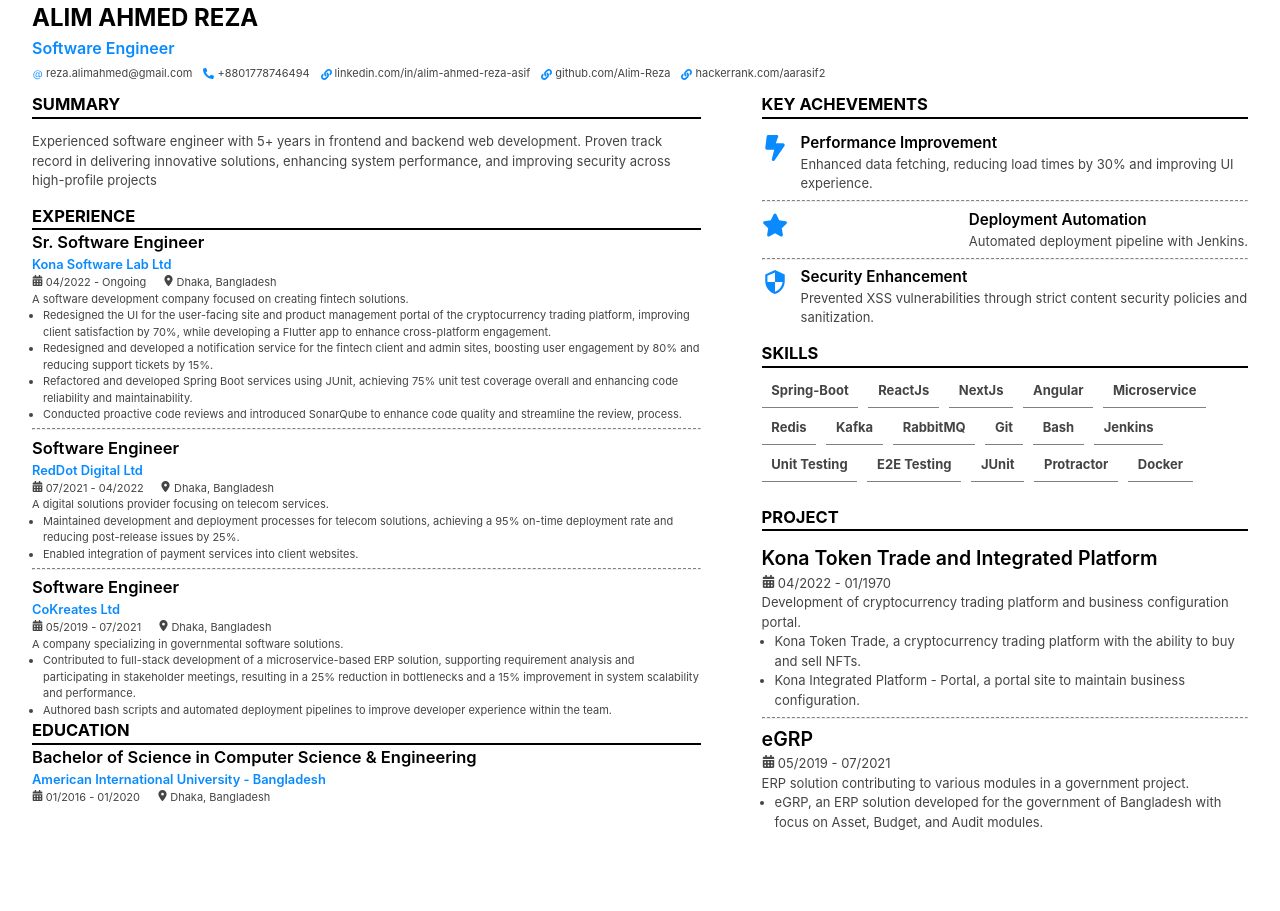
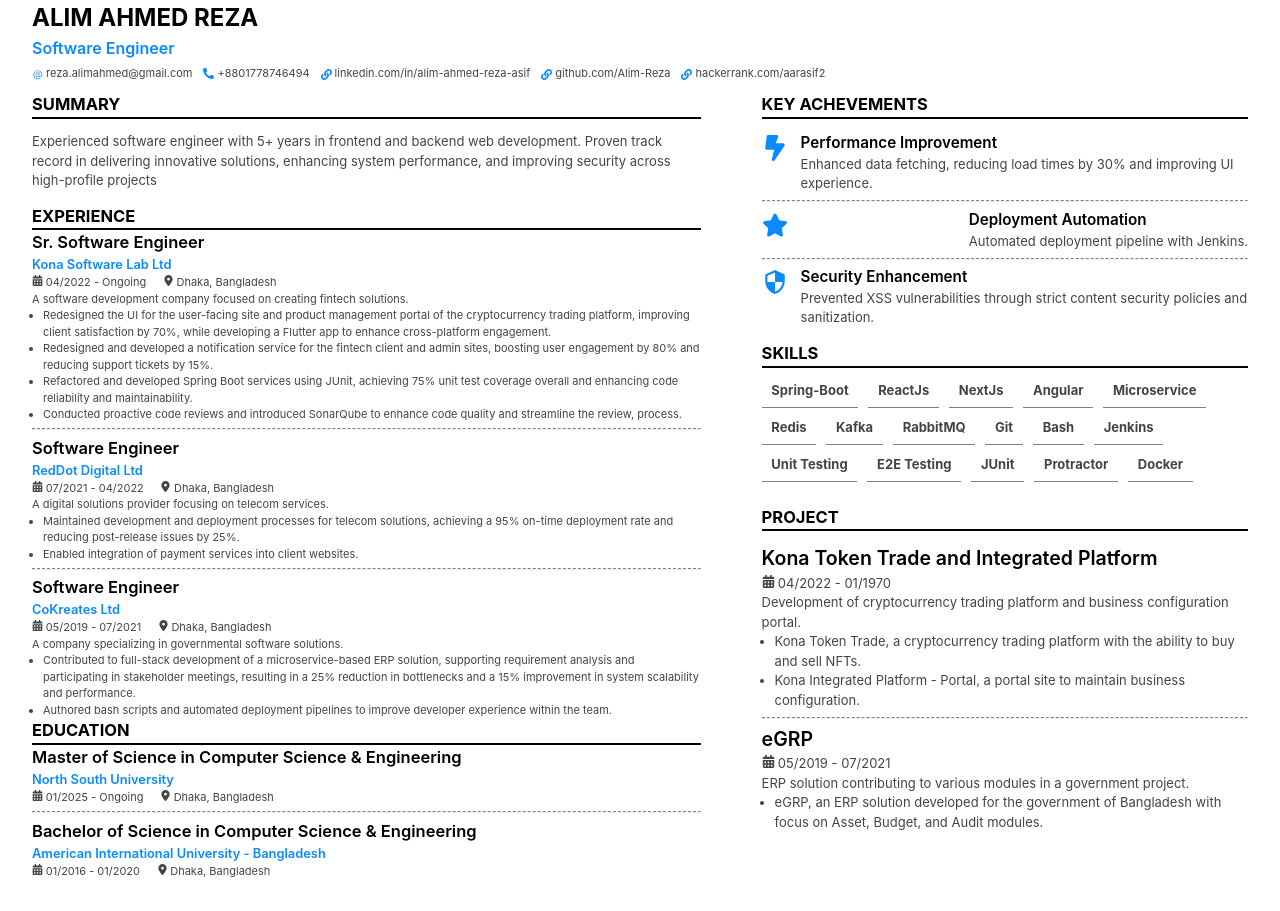
Before and after one commit to Alim-Reza/resume, a React (Vite) app: page / in a window 1280 px wide. Before the commit the page ends 877 px from the top, so only its background shows below. Built offline with nearby package versions, Linux system fonts and the light colour scheme.

Commit message:
done almost ?

```diff
--- a/src/TwoColumn/ResumeDataV2.tsx
+++ b/src/TwoColumn/ResumeDataV2.tsx
@@ -84,12 +84,20 @@
 
     ],
 
-    education: {
-        degree: "Bachelor of Science in Computer Science & Engineering",
-        uni: "American International University - Bangladesh",
-        date: "01/2016 - 01/2020",
-        location: "Dhaka, Bangladesh"
-    },
+    education: [
+        {
+            degree: "Master of Science in Computer Science & Engineering",
+            uni: "North South University",
+            date: "01/2025 - Ongoing",
+            location: "Dhaka, Bangladesh"
+        },
+        {
+            degree: "Bachelor of Science in Computer Science & Engineering",
+            uni: "American International University - Bangladesh",
+            date: "01/2016 - 01/2020",
+            location: "Dhaka, Bangladesh"
+        },
+    ],
 
 achievements: [
     {
--- a/src/TwoColumn/components/education.tsx
+++ b/src/TwoColumn/components/education.tsx
@@ -6,6 +6,22 @@
     return <>
     <section>
         <h1>Education</h1>
+        {
+            value.map((item,i,row) => (
+                <>
+                    <Item value={item} />
+                    {(i + 1 !== row.length) && <hr />}
+                </>
+
+            ))
+
+
+        }
+    </section>
+    </>;
+}
+function Item({value}) {
+    return <>
         <h2>{value.degree}</h2>
         <h3>{value.uni}</h3>
 
@@ -13,7 +29,6 @@
               <TextWithIcon text={value.date} icon={<FaCalendarAlt />} />
               <TextWithIcon text={value.location} icon={<FaLocationDot />} />
         </div>
-    </section>
-    </>;
+    </>
 }
 export default Education;
```
